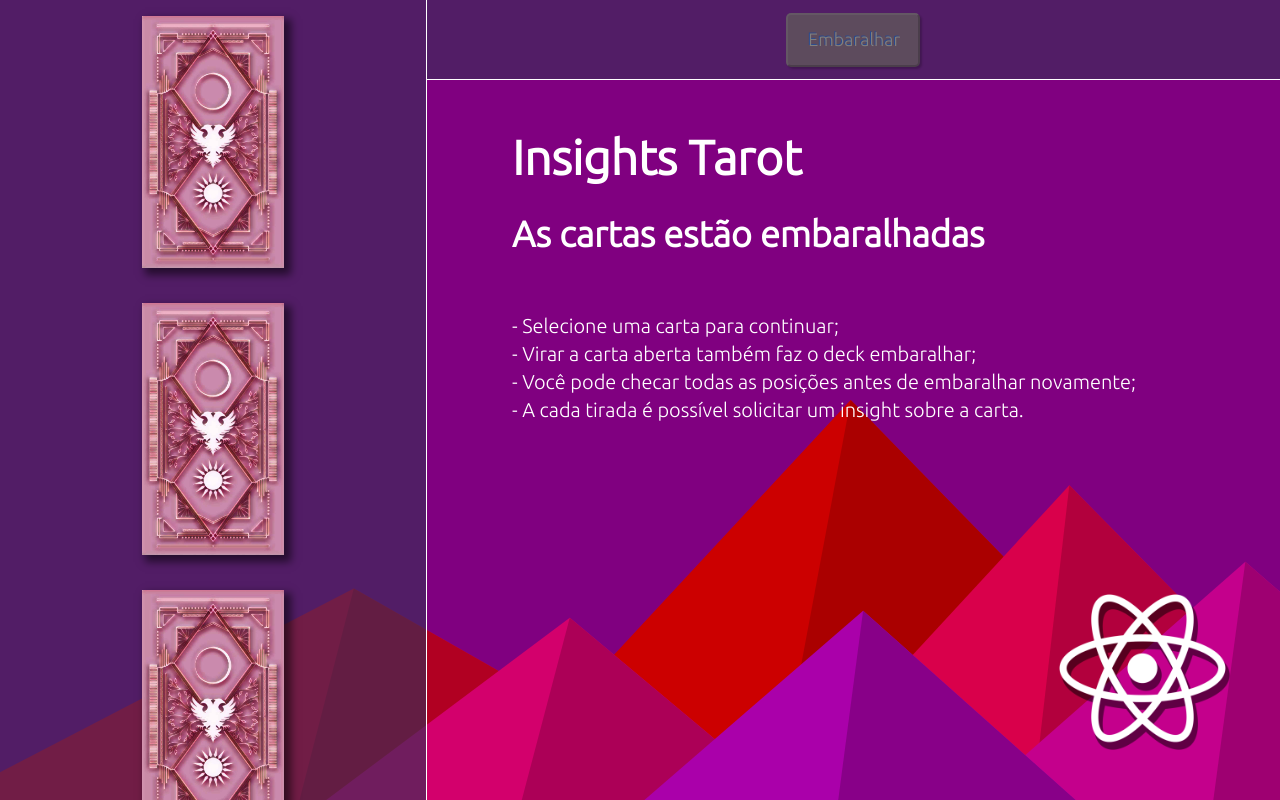
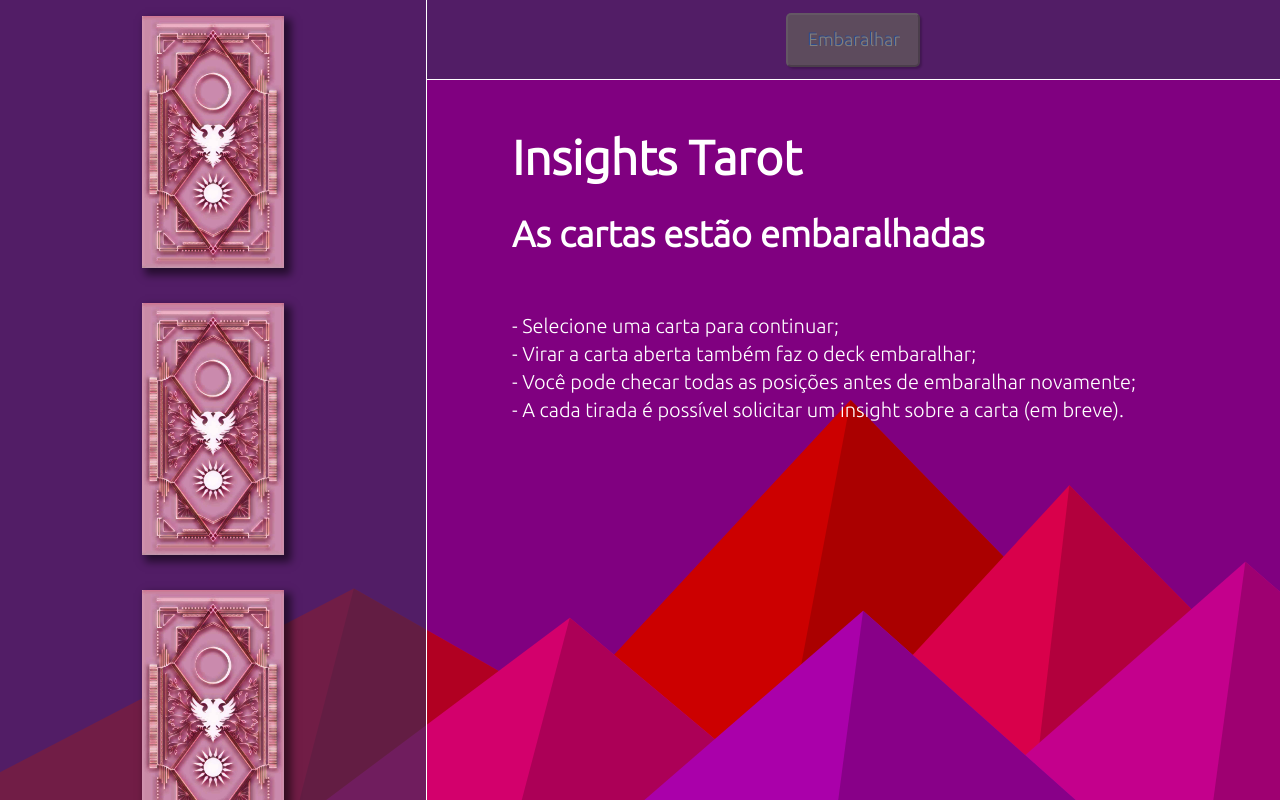
Before and after one commit to trizotti/deck-tarot-react, a React (Vite) app: page / in a window 1280 px wide. Built offline with nearby package versions, Linux system fonts and the light colour scheme.

Commit message:
Remove React logo

```diff
--- a/src/features/Board/MainContent/MainContent.jsx
+++ b/src/features/Board/MainContent/MainContent.jsx
@@ -6,10 +6,6 @@ function MainContent() {
   const { selectedCard } = useDeck()
   return (
     <main className={styles.pageContent}>
-      <span style={{ display: selectedCard ? 'none' : 'block' }}>
-        <img src={reactLogo} />
-      </span>
-
       {selectedCard ? (
         <div className={styles.cardSymbols}>
           <h2>{selectedCard.title}</h2>
@@ -27,7 +23,7 @@ function MainContent() {
             - Selecione uma carta para continuar; <br />
             - Virar a carta aberta também faz o deck embaralhar;<br />
             - Você pode checar todas as posições antes de embaralhar novamente;<br />
-            - A cada tirada é possível solicitar um insight sobre a carta.
+            - A cada tirada é possível solicitar um insight sobre a carta (em breve).
           </small>
         </div>
       )}
```
